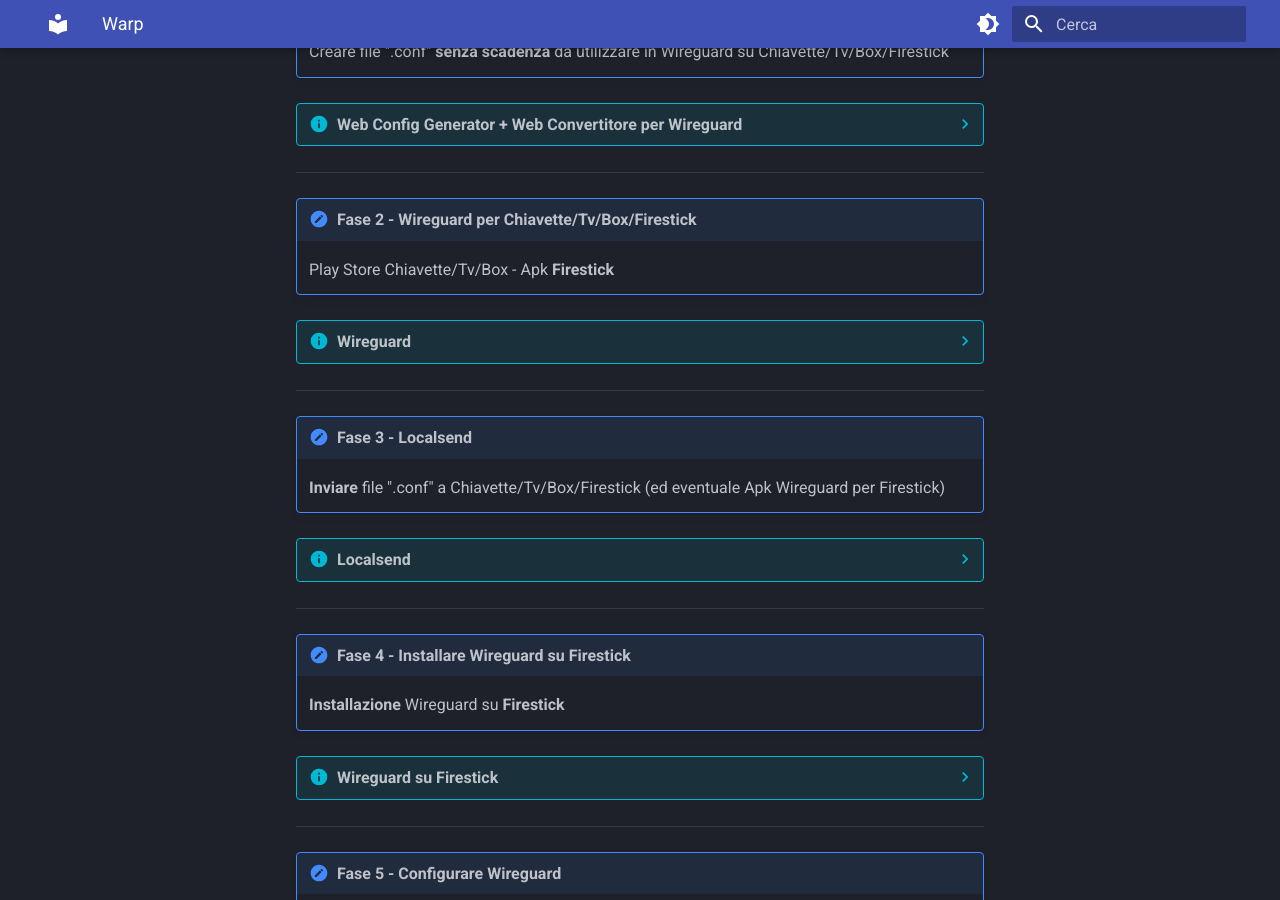
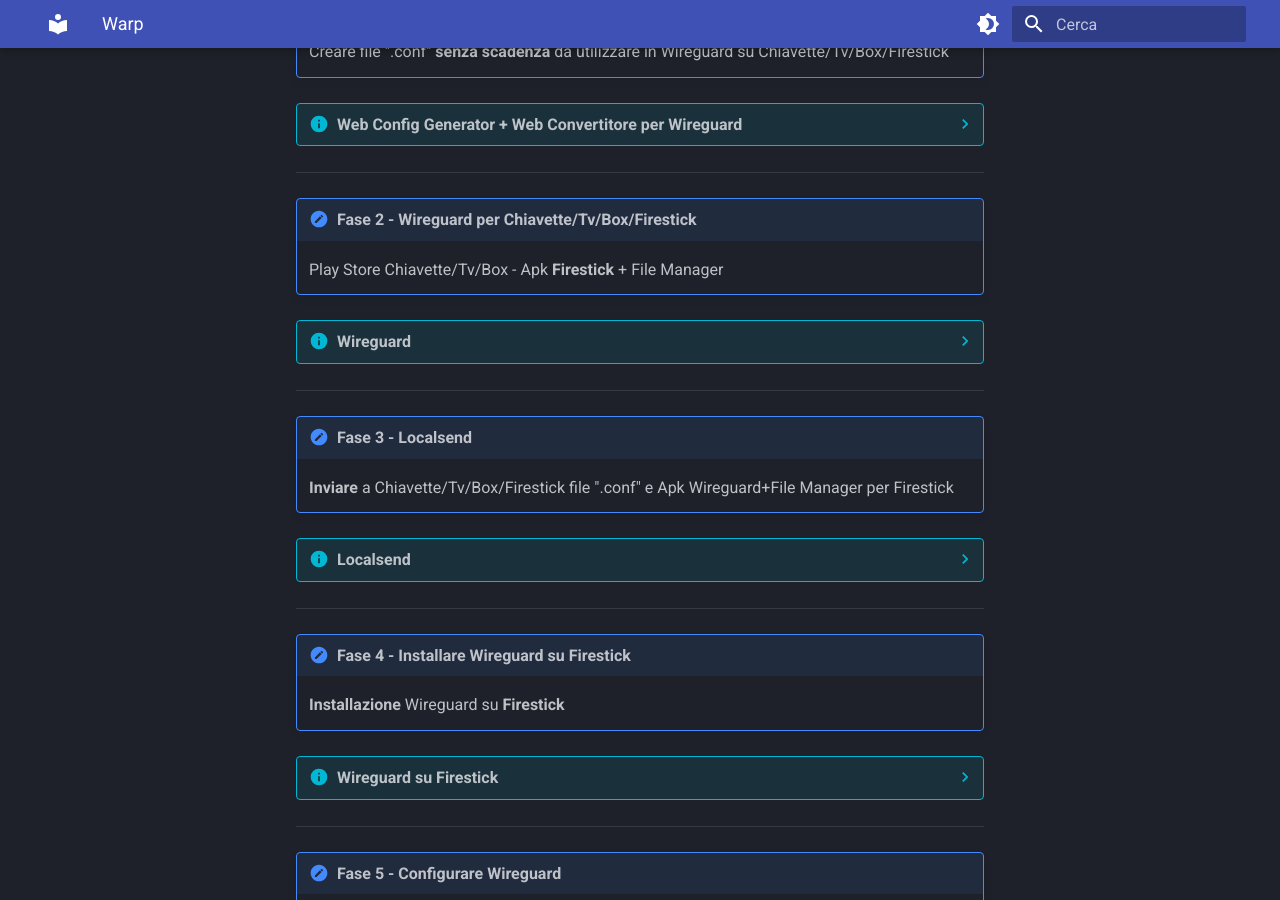
Before and after one commit to campipaolo/Mandrakodi-Wiki, an MkDocs documentation site: the page built from docs/guide/warp.md, in a window 1280 px wide and 900 px high, scrolled down 875 px. Built offline with MkDocs 1.6.1 and Material for MkDocs 9.7.7, drawn with Linux system fonts in a browser that asks for light colours.

Commit message:
warp
link File Manager for Firestick

```diff
--- a/docs/guide/warp.md
+++ b/docs/guide/warp.md
@@ -28,7 +28,7 @@
 ------
 
 !!! important "Fase 2 - Wireguard per Chiavette/Tv/Box/Firestick"
-    Play Store Chiavette/Tv/Box - Apk **Firestick**
+    Play Store Chiavette/Tv/Box - Apk **Firestick** + File Manager
 
 ??? info "Wireguard"
     **Chiavette/Tv/Box/Firestick**
@@ -36,11 +36,12 @@
     * **Chiavette/Tv/Box**: installare Wireguard dal Google Play Store
     * **Firestick**: scaricare apk Wireguard <a href="https://download.wireguard.com/android-client/" target="_blank">"com.wireguard.android-x.x.xxxxxxxx.apk"</a>
     * Firestick con **Fire OS 5.x.x.x**: [Wireguard Amdroid 5](https://github.com/campipaolo/Mandrakodi-Wiki/releases/download/Files/WireGuard_1_0_20210924_Android5.apk)
+    * **Con alcuni modelli di Firestick** potrebbe essere necessario usare un file manager per selezionare file .conf durante l'importazione in Wireguard [Cx File Explorer](https://cxfileexplorer.com/?go=download)
 
 ------
 
 !!! important "Fase 3 - Localsend"
-    **Inviare** file ".conf" a Chiavette/Tv/Box/Firestick (ed eventuale Apk Wireguard per Firestick)
+    **Inviare** a Chiavette/Tv/Box/Firestick  file ".conf"  e  Apk Wireguard+File Manager per Firestick
 
 ??? info "Localsend"
     **Windows/macOS/Linux/Android/iOS/Chiavette/Tv/Box/Firestick**
```
